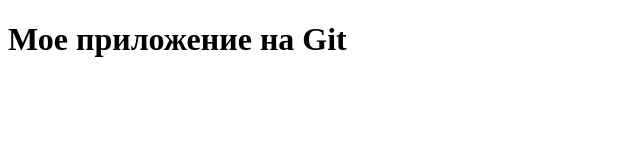
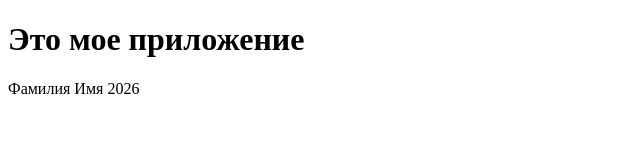
Before and after one commit to 31ISP/mobdev-lab-git-Ovchinnikov, a plain HTML site: page index.html in a window 1280 px wide. Shown: the whole page, without its empty margins (0-640 px from the left). Drawn offline with Linux system fonts and the light colour scheme.

Commit message:
Revert "изменение заголовка"
This reverts commit 8e1d9ac48d101ccc0cf3596bba0901da9ecb278f.

```diff
--- a/index.html
+++ b/index.html
@@ -6,7 +6,7 @@
     <title>Document</title>
 </head>
 <body>
-    <h1>Мое приложение на Git</h1>
-
+    <h1>Это мое приложение</h1>
+    <footer>Фамилия Имя 2026</footer>
 </body>
 </html>
```
